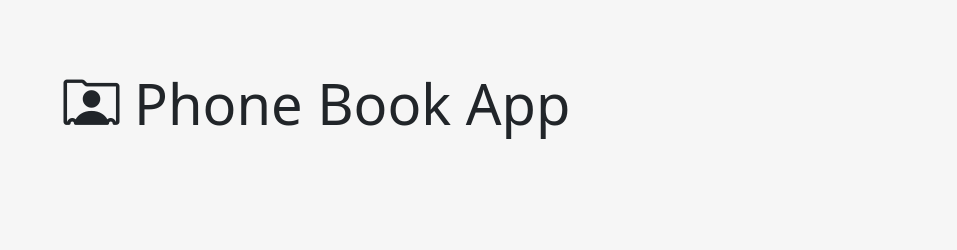
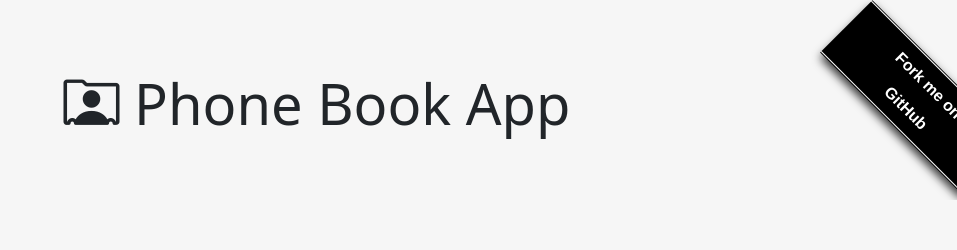
Before and after one commit to dudetechitout/coderbyte-phone-book-app, a React app: page public/index.html in a window 1280 px wide. Shown: the top 250 px of the page, without its empty margins (323-1280 px from the left). Built offline with nearby package versions, Linux system fonts and the light colour scheme; no server answers.

Commit message:
Update index.html

```diff
--- a/public/index.html
+++ b/public/index.html
@@ -14,6 +14,7 @@
 
 <body>
   <noscript>You need to enable JavaScript to run this app.</noscript>
+  <style>#forkongithub a{background:#000;color:#fff;text-decoration:none;font-family:arial,sans-serif;text-align:center;font-weight:bold;padding:5px 40px;font-size:1rem;line-height:2rem;position:relative;transition:0.5s;}#forkongithub a:hover{background:#c11;color:#fff;}#forkongithub a::before,#forkongithub a::after{content:"";width:100%;display:block;position:absolute;top:1px;left:0;height:1px;background:#fff;}#forkongithub a::after{bottom:1px;top:auto;}@media screen and (min-width:800px){#forkongithub{position:fixed;display:block;top:0;right:0;width:200px;overflow:hidden;height:200px;z-index:9999;}#forkongithub a{width:200px;position:absolute;top:60px;right:-60px;transform:rotate(45deg);-webkit-transform:rotate(45deg);-ms-transform:rotate(45deg);-moz-transform:rotate(45deg);-o-transform:rotate(45deg);box-shadow:4px 4px 10px rgba(0,0,0,0.8);}}</style><span id="forkongithub"><a href="https://github.com/dudetechitout/coderbyte-phone-book-app/">Fork me on GitHub</a></span>
   <div id="root"></div>
 </body>
 
```
